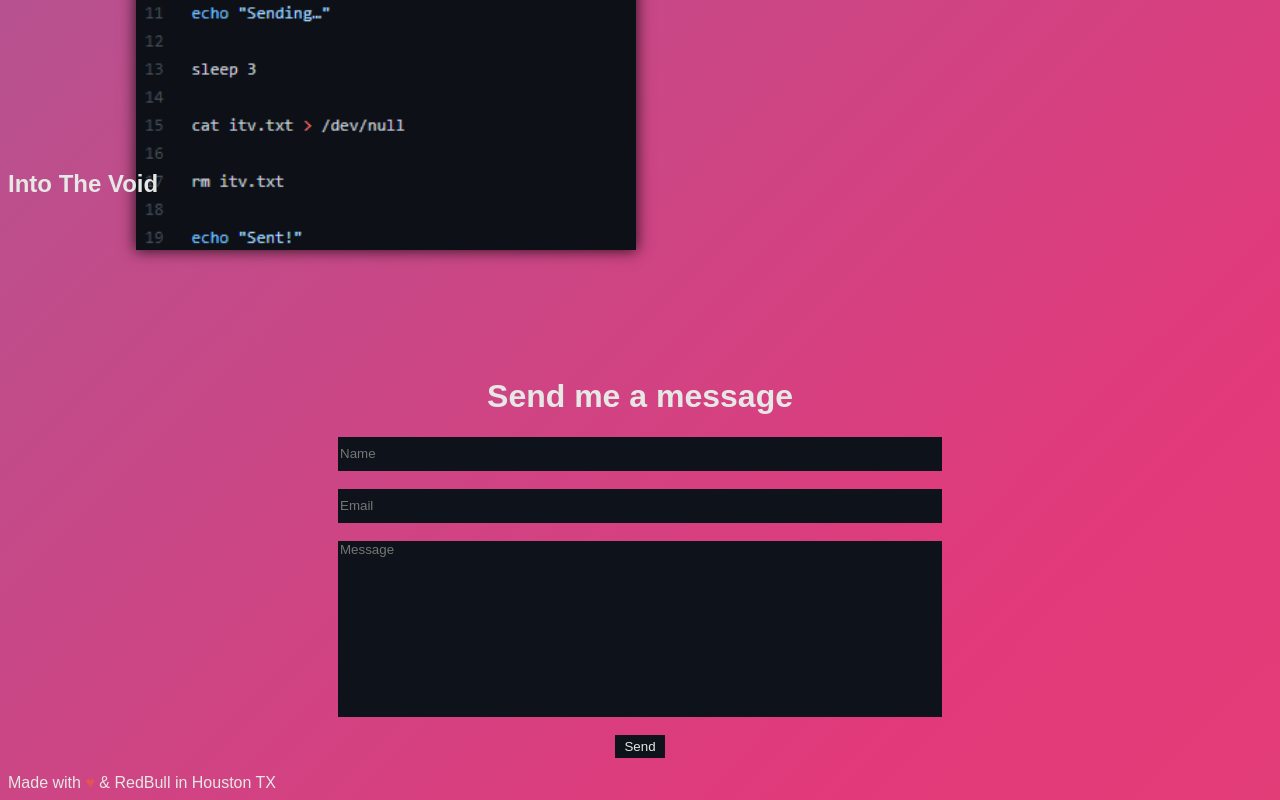
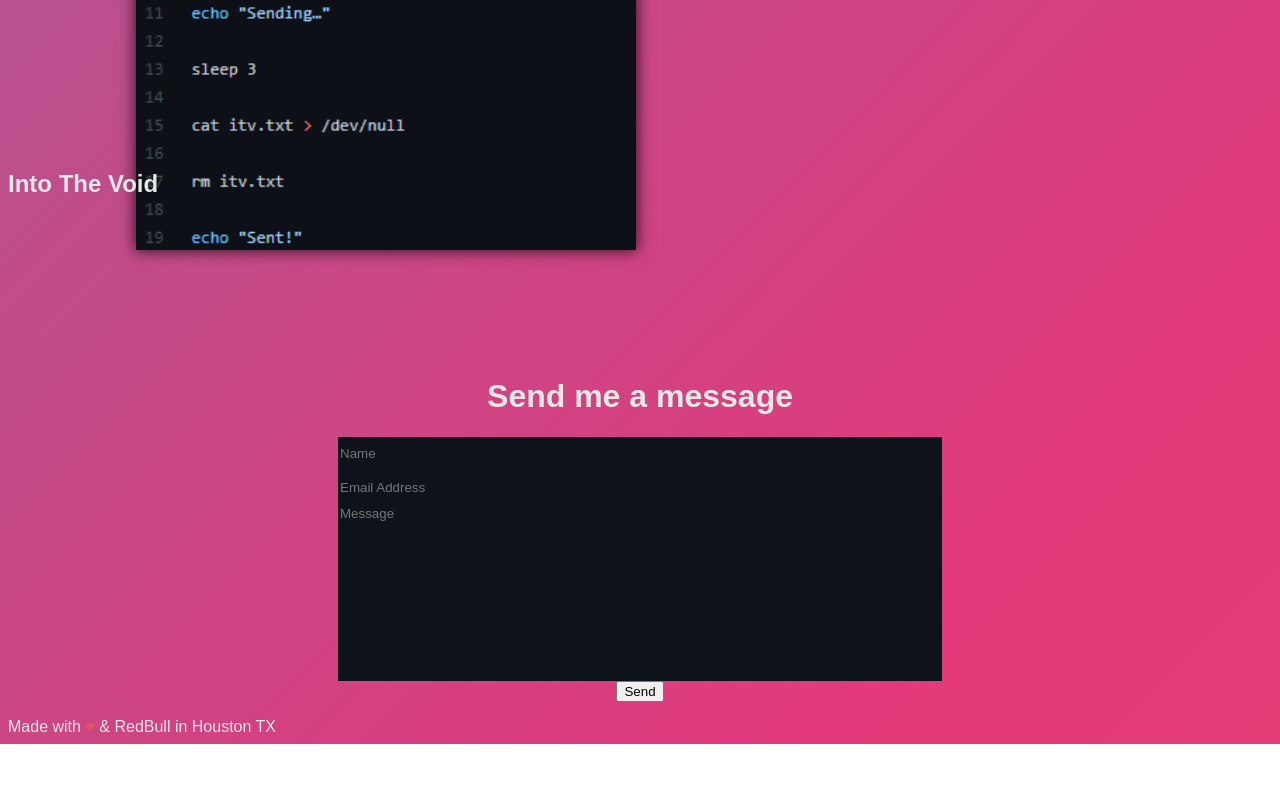
Before and after one commit to bobbypinard/Personal-website, an Angular app: page / in a window 1280 px wide. Shown: the part 3476-4276 px from the top of the page. After the commit the page ends 4220 px from the top, so only its background shows below. Built offline with nearby package versions, Linux system fonts and the light colour scheme.

Commit message:
Implemented email API

```diff
--- a/src/app/app.module.ts
+++ b/src/app/app.module.ts
@@ -7,6 +7,7 @@ import { ContactComponent } from './components/contact/contact.component';
 import { IntroComponent } from './components/intro/intro.component';
 import { FrameworksComponent } from './components/frameworks/frameworks.component';
 import { FooterComponent } from './components/footer/footer.component';
+import { ThanksComponent } from './components/thanks/thanks.component';
 
 @NgModule({
   declarations: [
@@ -15,7 +16,8 @@ import { FooterComponent } from './components/footer/footer.component';
     ContactComponent,
     IntroComponent,
     FrameworksComponent,
-    FooterComponent
+    FooterComponent,
+    ThanksComponent
   ],
   imports: [
     BrowserModule
--- a/src/app/components/contact/contact.component.html
+++ b/src/app/components/contact/contact.component.html
@@ -1,7 +1,8 @@
 <h1>Send me a message</h1>
-<form action="">
-    <input type="text" placeholder="Name" name="name" /><br>
-    <input type="email" placeholder="Email" name="email" /><br>
-    <input type="text" placeholder="Message" name="message" /><br>
-    <input class="submit" type="submit" value="Send">
+<form action="https://formsubmit.co/6483cbfaf4701cbf711a90949c6f8090" method="POST">
+    <input type="hidden" name="_next" value="https://bobbypinard.com/thanks">
+    <input type="text" placeholder="Name" name="name" required>
+    <input type="email" name="email" placeholder="Email Address" required>
+    <input type="text" placeholder="Message" name="message" required>
+    <button class="submit" type="submit">Send</button>
 </form>
--- /dev/null
+++ b/src/app/components/thanks/thanks.component.html
@@ -0,0 +1 @@
+<p>thanks works!</p>
--- /dev/null
+++ b/src/app/components/thanks/thanks.component.ts
@@ -0,0 +1,15 @@
+import { Component, OnInit } from '@angular/core';
+
+@Component({
+  selector: 'app-thanks',
+  templateUrl: './thanks.component.html',
+  styleUrls: ['./thanks.component.css']
+})
+export class ThanksComponent implements OnInit {
+
+  constructor() { }
+
+  ngOnInit(): void {
+  }
+
+}
```
Also changed, not shown: src/app/components/thanks/thanks.component.css (added), 1 other file (tests, documents, lock files or other folders).
